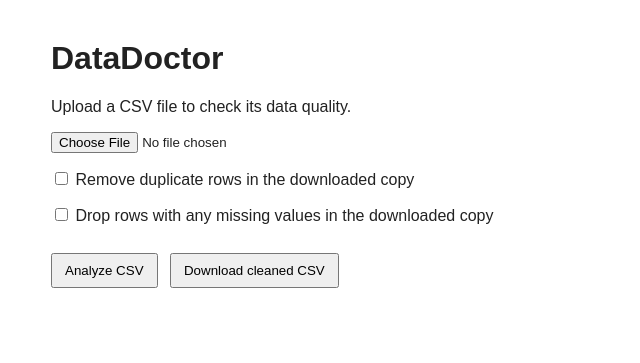
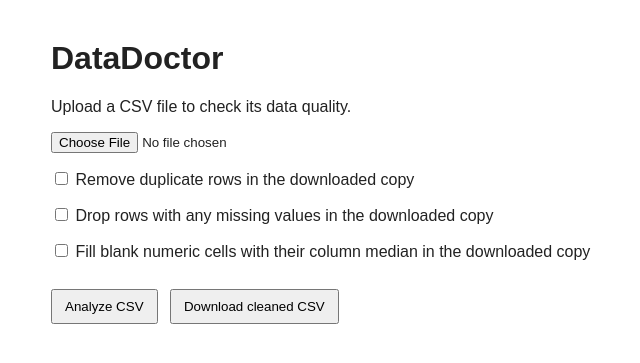
Before and after one commit to akshysasi/DataDoctor, a Flask app: page / in a window 1280 px wide. Shown: the top 363 px of the page, without its empty margins (164-804 px from the left). Run offline with Flask 3, Linux system fonts and the light colour scheme.

Commit message:
Add median fill option

```diff
--- a/templates/index.html
+++ b/templates/index.html
@@ -60,6 +60,12 @@
             <label>
                 <input type="checkbox" name="drop_missing" value="yes">
                 Drop rows with any missing values in the downloaded copy
+            </label>
+        </p>
+        <p>
+            <label>
+                <input type="checkbox" name="fill_numeric_missing" value="yes">
+                Fill blank numeric cells with their column median in the downloaded copy
             </label>
         </p>
 
```
